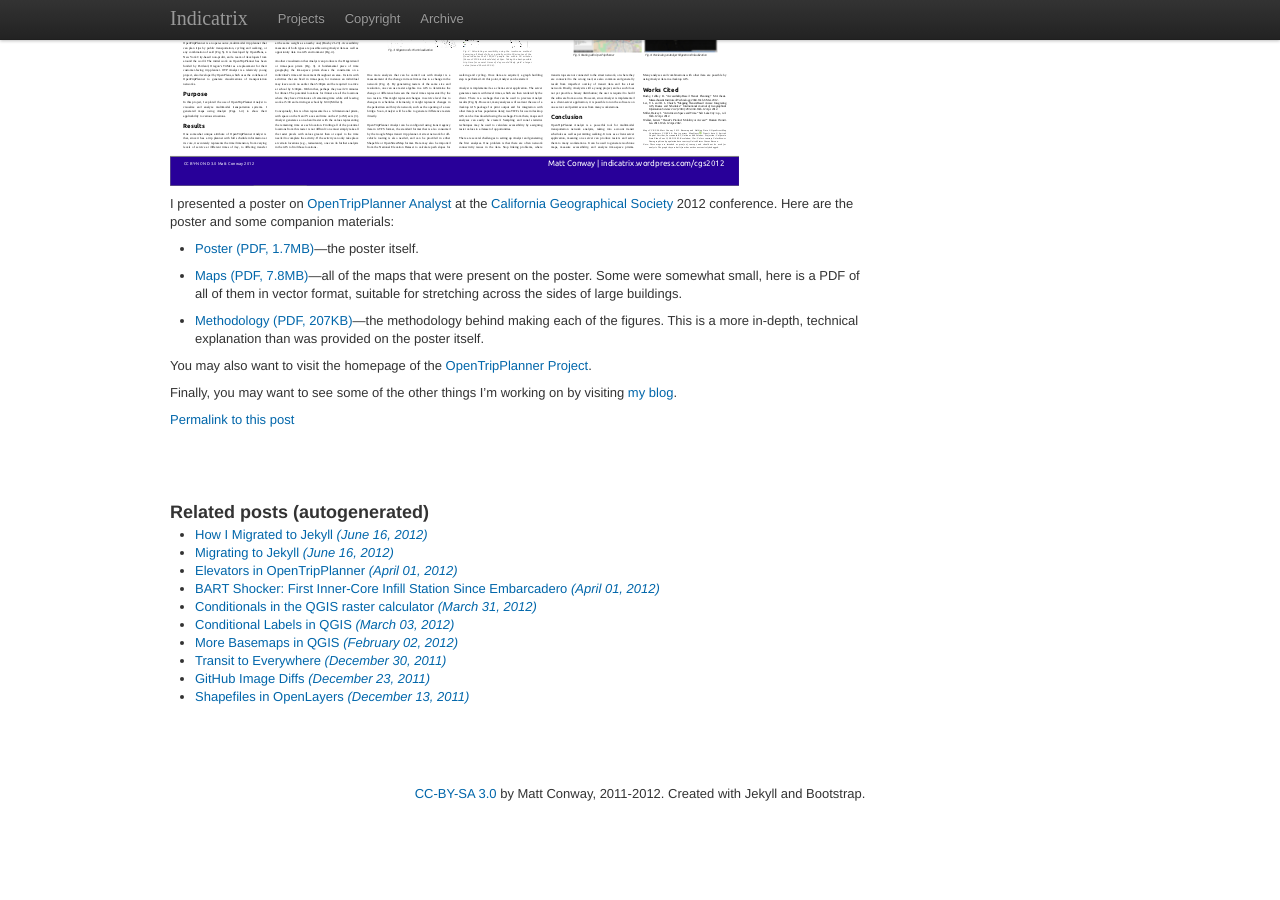
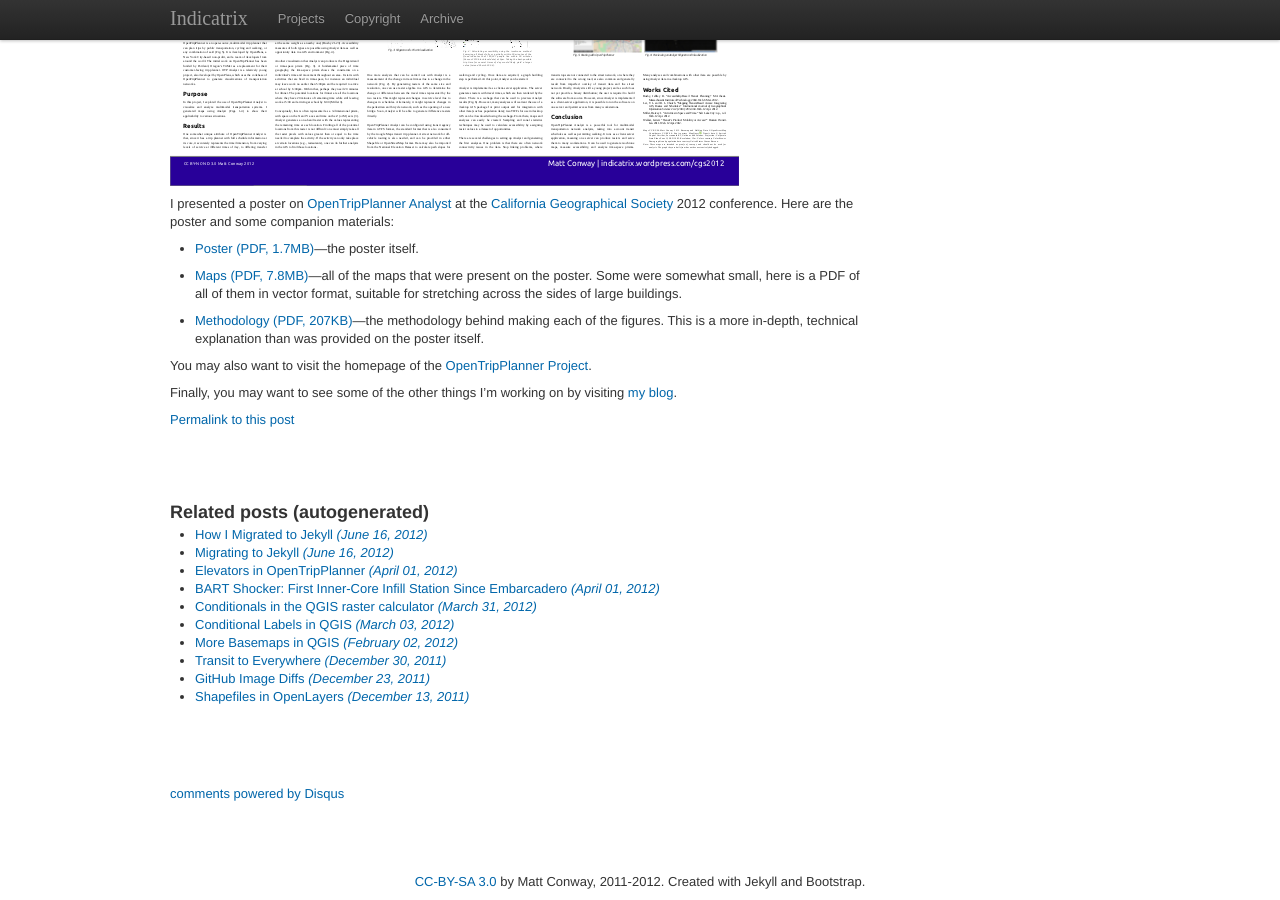
Before and after one commit to mattwigway/indicatrix.org-old, a Jekyll site: the page built from _posts/2012-04-29-measuring-urban-mobility-and-accessibility-using-opentripplanner-analyst.md, in a window 1280 px wide and 900 px high, scrolled down 624 px. Built offline with Jekyll 4.4.1, drawn with Linux system fonts in a browser that asks for light colours; Markdown is read by kramdown in place of the engine named in the settings; comment, search, counter and statistics services are not loaded; before the commit the page ends 1436 px from its top, so only the background shows below that; some of the changed lines change nothing that is shown.

Commit message:
Disqus may be configured correctly.

```diff
--- a/_layouts/single-post.html
+++ b/_layouts/single-post.html
@@ -10,3 +10,24 @@
 {% for rpost in site.related_posts %}
   <li><a href="{{ rpost.url }}">{{ rpost.title }} <i>({{ rpost.date  | date: '%B %d, %Y' }})</i></a></li>
 {% endfor %}
+</ul>
+
+<div class="vspacer5"></div>
+        <div id="disqus_thread"></div>
+        <script type="text/javascript">
+            /* * * CONFIGURATION VARIABLES: EDIT BEFORE PASTING INTO YOUR WEBPAGE * * */
+            var disqus_shortname = 'indicatrix'; // required: replace example with your forum shortname
+
+            {% if page.wordpress_id %}
+              var disqus_identifier = '{{ page.wordpress_id }}';
+            {% endif %}
+
+            /* * * DON'T EDIT BELOW THIS LINE * * */
+            (function() {
+                var dsq = document.createElement('script'); dsq.type = 'text/javascript'; dsq.async = true;
+                dsq.src = 'http://' + disqus_shortname + '.disqus.com/embed.js';
+                (document.getElementsByTagName('head')[0] || document.getElementsByTagName('body')[0]).appendChild(dsq);
+            })();
+        </script>
+        <noscript>Please enable JavaScript to view the <a href="http://disqus.com/?ref_noscript">comments powered by Disqus.</a></noscript>
+        <a href="http://disqus.com" class="dsq-brlink">comments powered by <span class="logo-disqus">Disqus</span></a>
```
